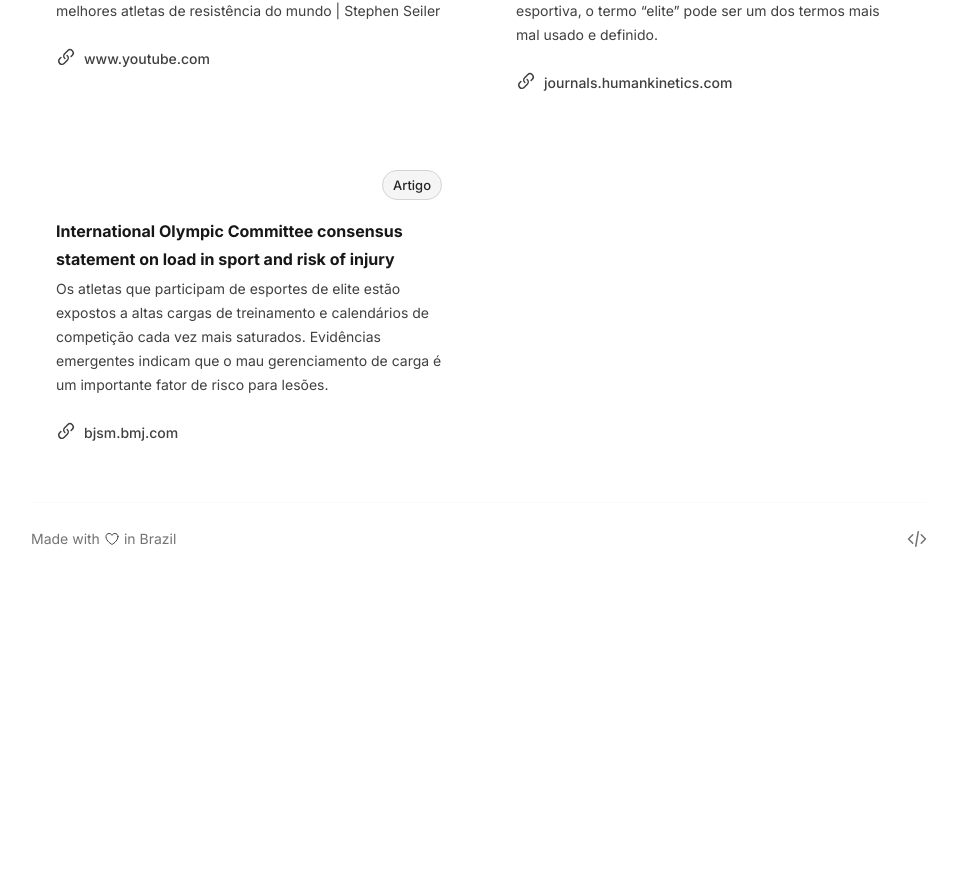
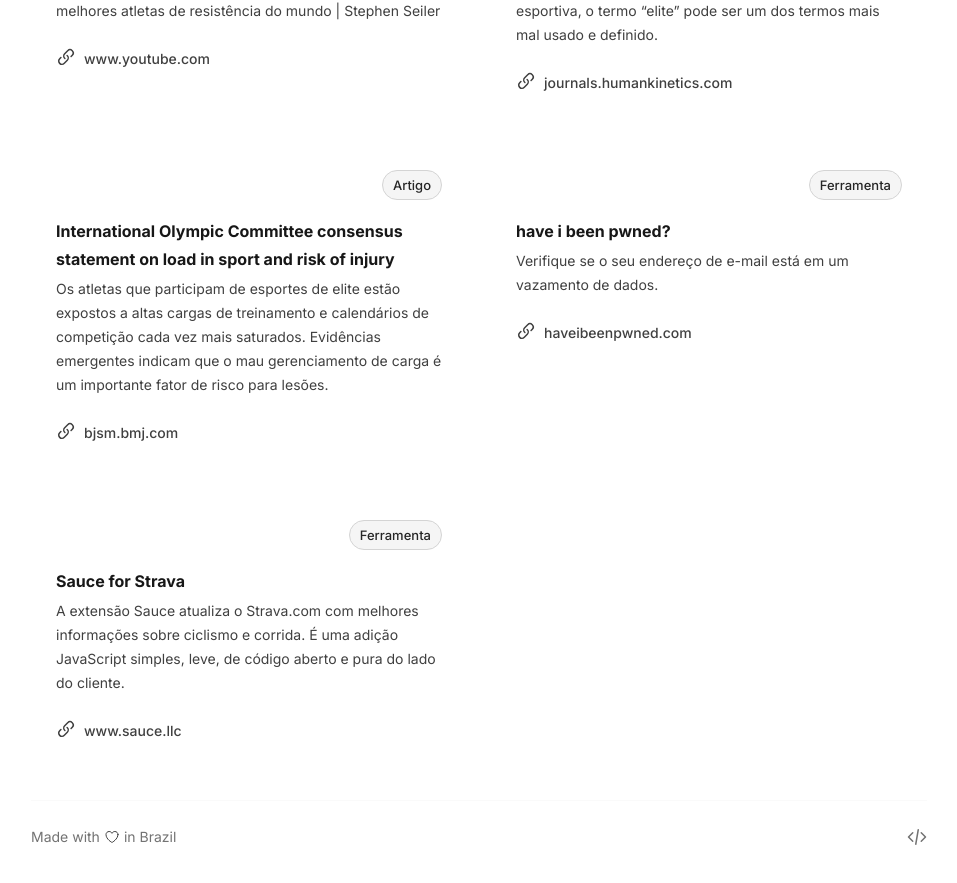
Before and after one commit to abnerssantana/personal-site, a Next.js app: page /bookmarks in a window 1280 px wide. Shown: the part 1270-2153 px from the top of the page, without its empty margins (161-1118 px from the left). Before the commit the page ends 1869 px from the top, so only its background shows below. Built offline with nearby package versions, Linux system fonts and the light colour scheme.

Commit message:
pwned and sauce

```diff
--- a/src/data/bookmarks.ts
+++ b/src/data/bookmarks.ts
@@ -72,4 +72,16 @@
     category: Category.article,
     description: 'Os atletas que participam de esportes de elite estão expostos a altas cargas de treinamento e calendários de competição cada vez mais saturados. Evidências emergentes indicam que o mau gerenciamento de carga é um importante fator de risco para lesões.',
   },
+  {
+    title: 'have i been pwned?',
+    url: 'https://haveibeenpwned.com',
+    category: Category.tool,
+    description: 'Verifique se o seu endereço de e-mail está em um vazamento de dados.',
+  },
+  {
+    title: 'Sauce for Strava',
+    url: 'https://www.sauce.llc',
+    category: Category.tool,
+    description: 'A extensão Sauce atualiza o Strava.com com melhores informações sobre ciclismo e corrida. É uma adição JavaScript simples, leve, de código aberto e pura do lado do cliente.',
+  },
 ]
```
